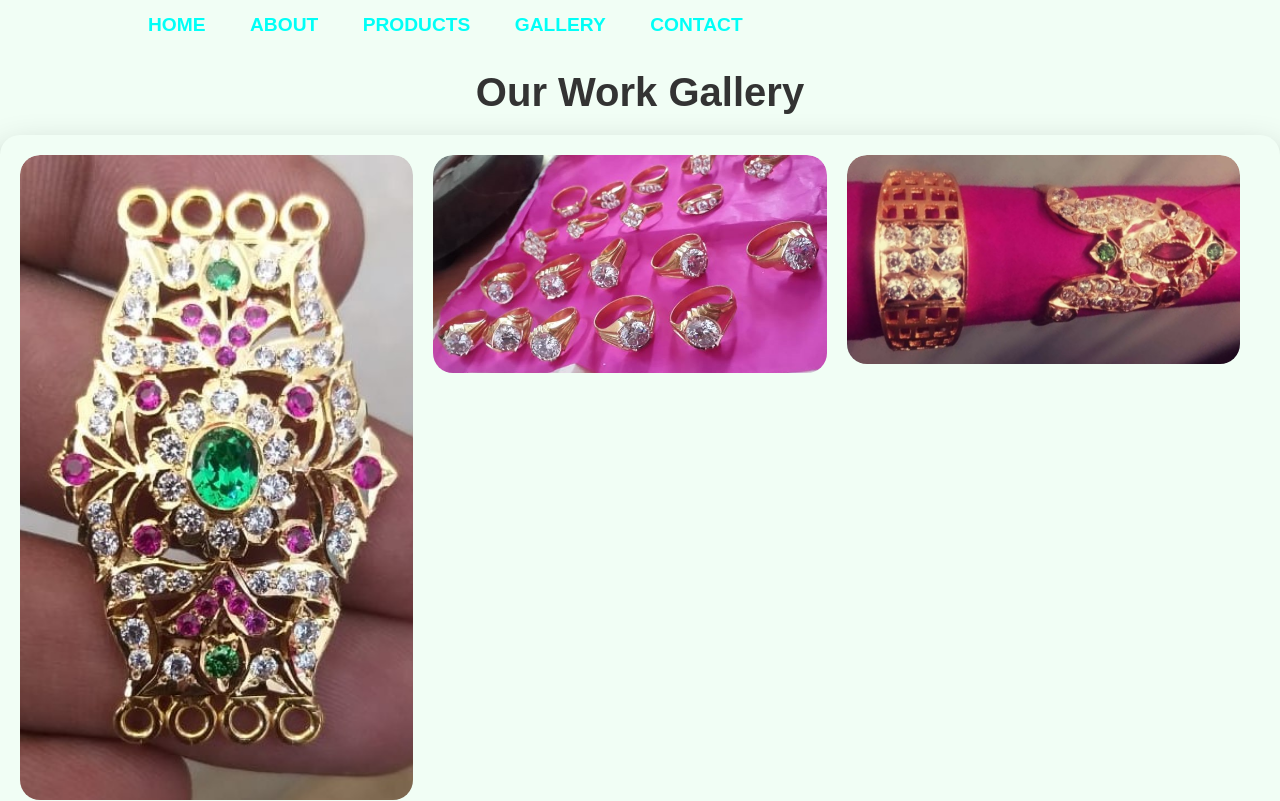
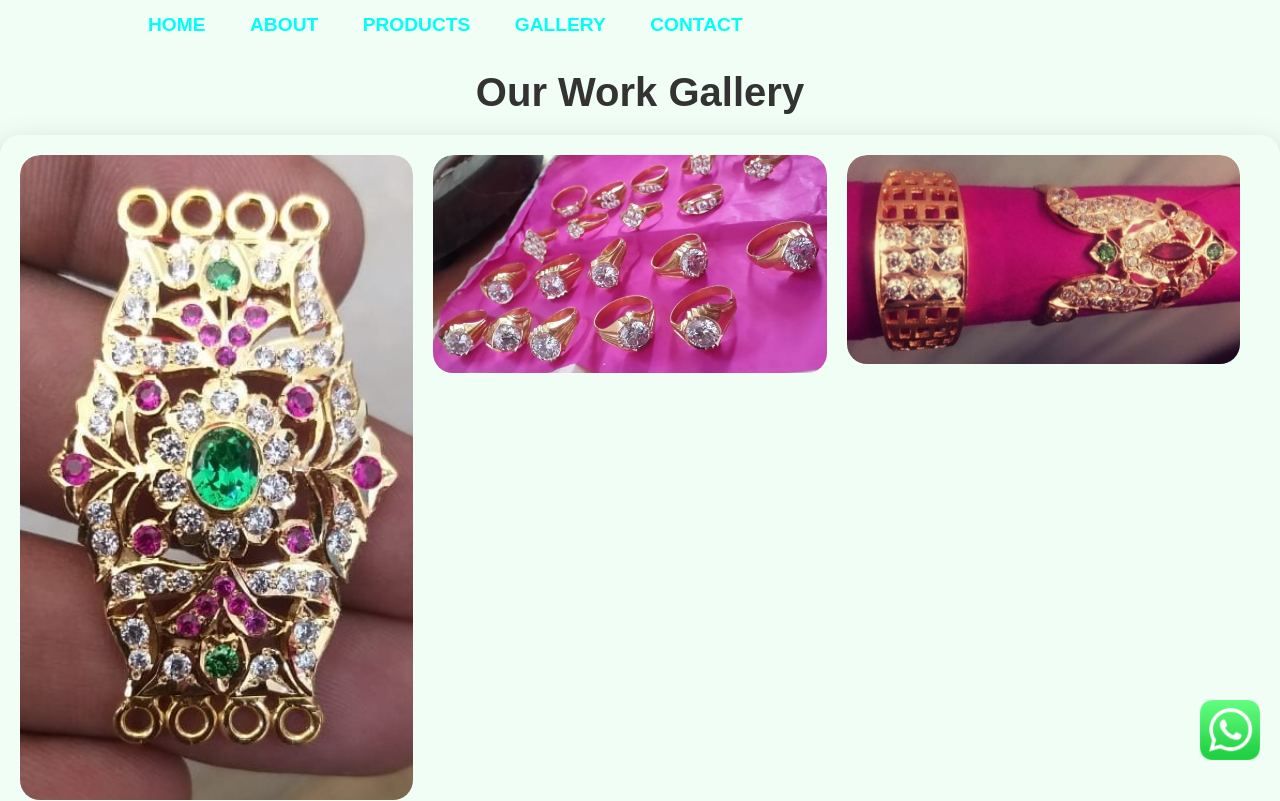
Before and after one commit to jayanthgannoju/GaneshGoldWorks, a plain HTML site: page gallery.html in a window 1280 px wide. Shown: the top 801 px of the page. Drawn offline with Linux system fonts and the light colour scheme.

Commit message:
gallery.css

```diff
--- a/gallery.css
+++ b/gallery.css
@@ -296,3 +296,17 @@ hr {
         margin-bottom: 20px;
     }
 }
+/* whatsapp */
+.whatsapp-icon {
+    position: fixed;
+    bottom: 40px;
+    right: 20px;
+    z-index: 1000;
+    width: 60px;
+    height: 60px;
+}
+
+.whatsapp-icon img {
+    width: 100%;
+    height: 100%;
+}
```
